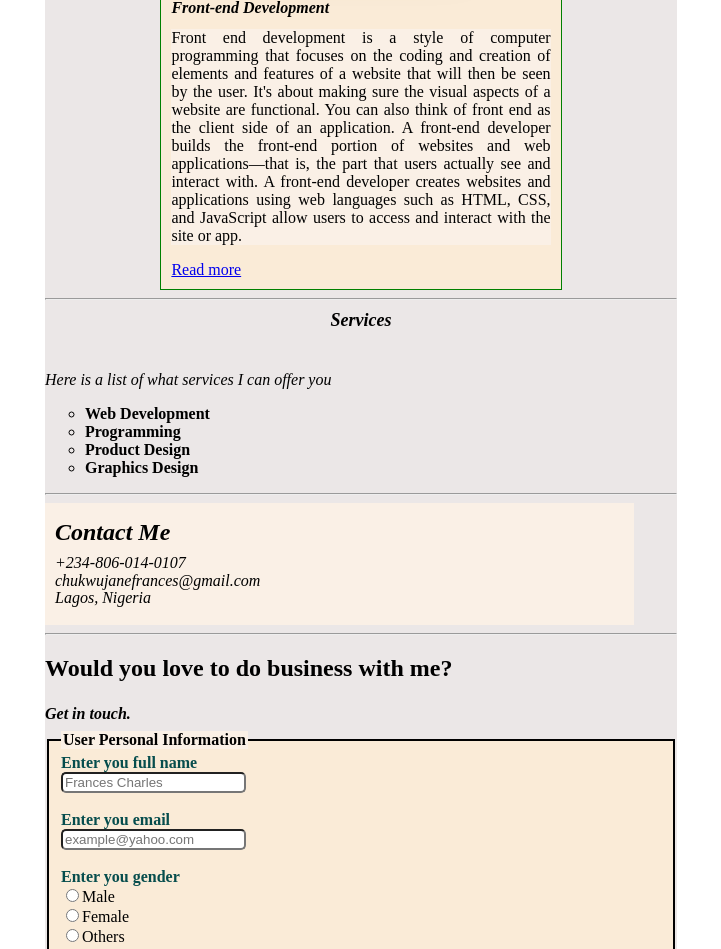
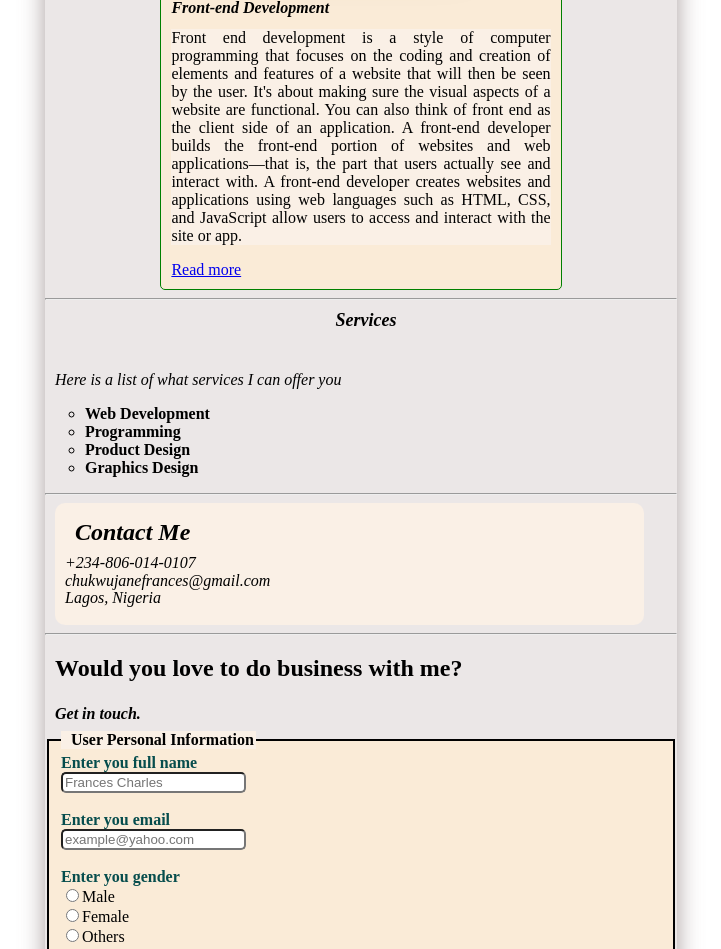
Before and after one commit to Frances-maks/Portfolio-Project, a plain HTML site: page index.html in a window 1280 px wide. Shown: the part 1429-2378 px from the top of the page, without its empty margins (279-1000 px from the left). Drawn offline with Linux system fonts and the light colour scheme.

Commit message:
Made some Changes

```diff
--- a/style.css
+++ b/style.css
@@ -4,6 +4,8 @@
     width: 50%;
     box-sizing: border-box;
     background-color: rgb(235, 231, 231);
+    border-radius: 20px;
+    box-shadow: 0px 4px 25px 0px rgba(130,115,115,0.69);
 }
 h1{
     text-align: center;
@@ -60,6 +62,7 @@ span{
     text-justify: inter-word;
     background-color: antiquewhite;
     padding: 10px;
+    border-radius: 5px;
 }
 .second{
     font-style: italic;
@@ -106,6 +109,7 @@ h3{
 #offers{
     font-style: italic;
     text-align: justify;
+    padding-left: 10px;
 }
 ul{
     list-style-type: circle;
@@ -117,22 +121,31 @@ ul{
     background-color: linen;
     padding: 10px;
     width: 90%;
+    margin-left: 10px;
+    border-radius: 10px;
 }
 .head{
     line-height: 80% ;
     margin-top: 10px;
 }
+h2{
+    padding-left: 10px;
+}
 .Get{
     line-height: 10%;
     margin-top: 5%;
+    padding-left: 10px;
 }
+
 fieldset{
     background-color: antiquewhite;
-border: 2px solid;
+    border: 2px solid;
 }
+
 legend{
     background-color: linen;
     box-sizing: border-box;
+    padding-left: 10px;
 }
 label{
     color: rgb(6, 77, 77);
@@ -145,6 +158,11 @@ input, textarea, select{
 button{
     background-color: antiquewhite;
     border-radius: 5px;
+    cursor: pointer;
+}
+button:hover{
+    background-color: lightgrey;
+    color: blue;
 }
 .tag{
 
```
